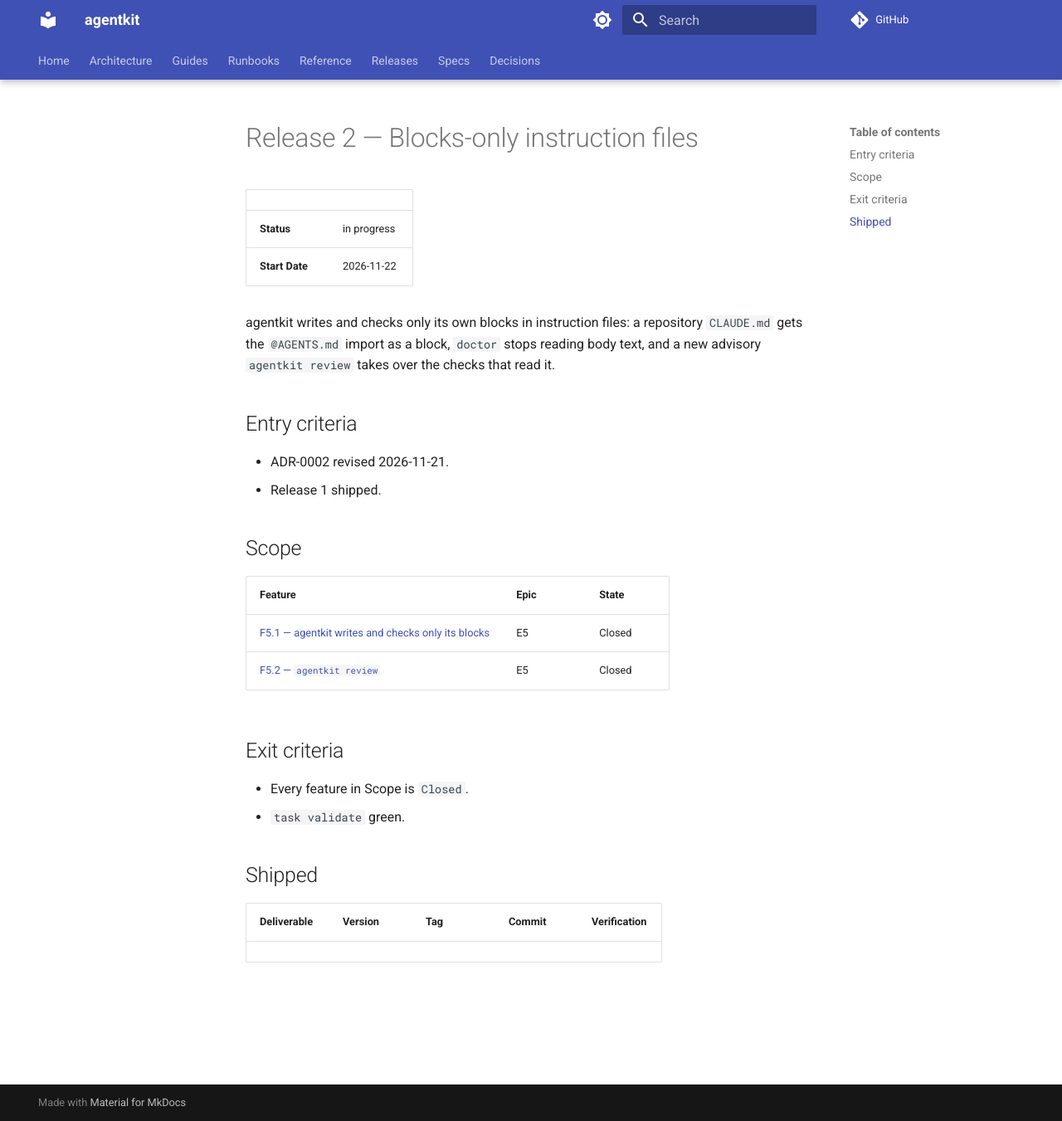
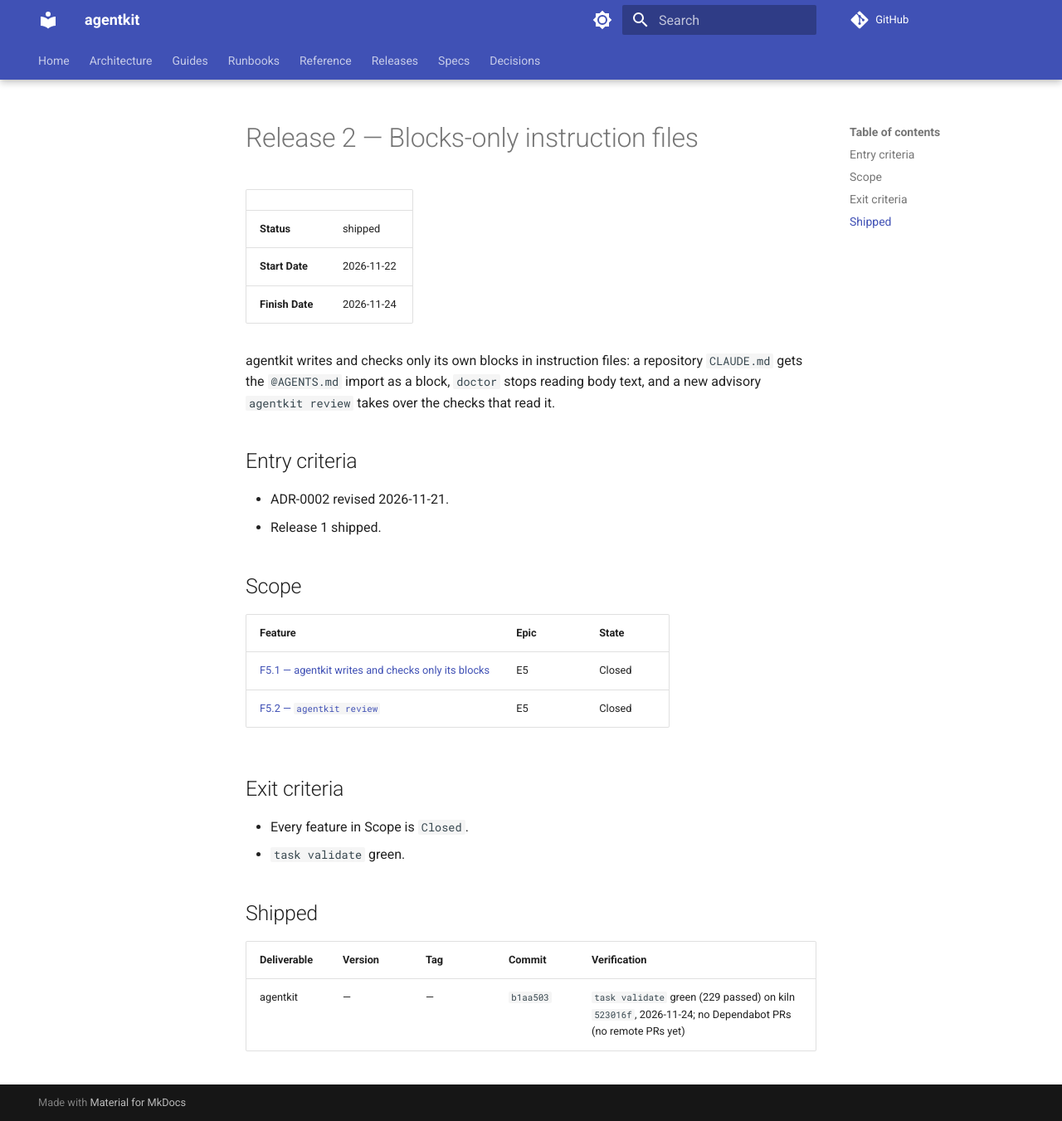
Before and after one commit to rn-tools/agentkit, an MkDocs documentation site: the page built from docs/releases/release-2/index.md, in a window 1280 px wide and 1351 px high. Shown: the whole window at 83% size. Built offline with MkDocs 1.6.1 and Material for MkDocs 9.7.7, drawn with Linux system fonts in a browser that asks for light colours; comment, search, counter and statistics services are not loaded.

Commit message:
Release 2 shipped
Co-Authored-By: Claude Opus 5.5 <noreply@anthropic.com>

```diff
--- a/docs/releases/release-2/index.md
+++ b/docs/releases/release-2/index.md
@@ -2,8 +2,9 @@
 
 |  |  |
 | -- | -- |
-| **Status** | in progress |
+| **Status** | shipped |
 | **Start Date** | 2026-11-22 |
+| **Finish Date** | 2026-11-24 |
 
 agentkit writes and checks only its own blocks in instruction files: a
 repository `CLAUDE.md` gets the `@AGENTS.md` import as a block, `doctor` stops
@@ -35,3 +36,4 @@ that read it.
 
 | Deliverable | Version | Tag | Commit | Verification |
 | -- | -- | -- | -- | -- |
+| agentkit | — | — | `b1aa503` | `task validate` green (229 passed) on kiln `523016f`, 2026-11-24; no Dependabot PRs (no remote PRs yet) |
```
Also changed, not shown: docs/releases/index.md (+1 -1 lines), docs/specs/index.md (+1 -1 lines).
